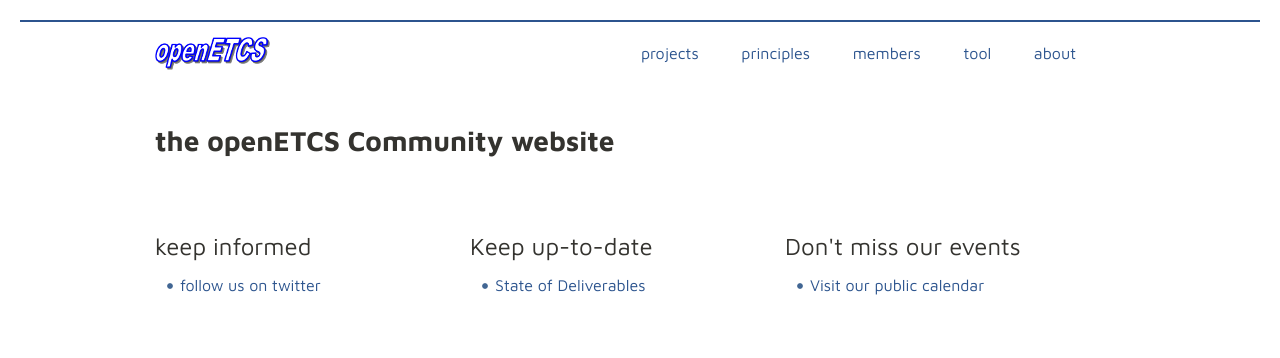
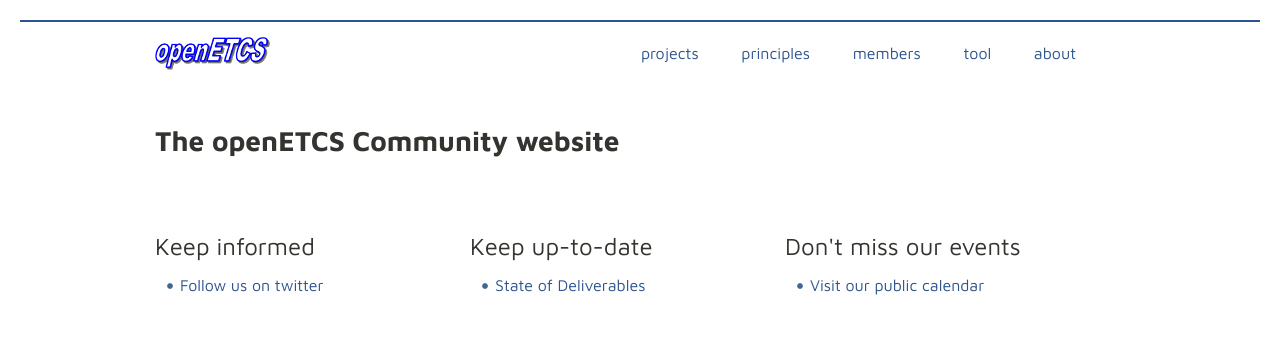
Before and after one commit to openETCS/openetcs.github.com, a Jekyll site: the page built from community.html, in a window 1280 px wide. Shown: the top 358 px of the page. Built offline with Jekyll 4.4.1, drawn with Linux system fonts in a browser that asks for light colours; comment, search, counter and statistics services are not loaded.

```diff
--- a/community.html
+++ b/community.html
@@ -5,7 +5,7 @@ title: Community
 <div class="row">
   <div class="span6">
     <h1>
-        the openETCS Community website
+        The openETCS Community website
     </h1>
 
 
@@ -15,11 +15,11 @@ title: Community
 
 <div class="row">
  <div class="feature span3">
-      <h2>keep informed</h2>
+      <h2>Keep informed</h2>
      	<ul>
 
 
-	<li><a href="https://twitter.com/openETCS">follow us on twitter</a></li>
+	<li><a href="https://twitter.com/openETCS">Follow us on twitter</a></li>
 	</ul>
 	<br></br>
 	<a class="twitter-timeline" href="https://twitter.com/openETCS" data-widget-id="435742671273877504">Tweets von @openETCS</a>
```
